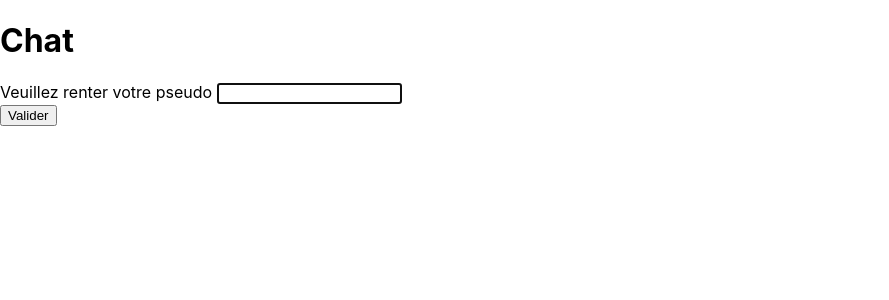
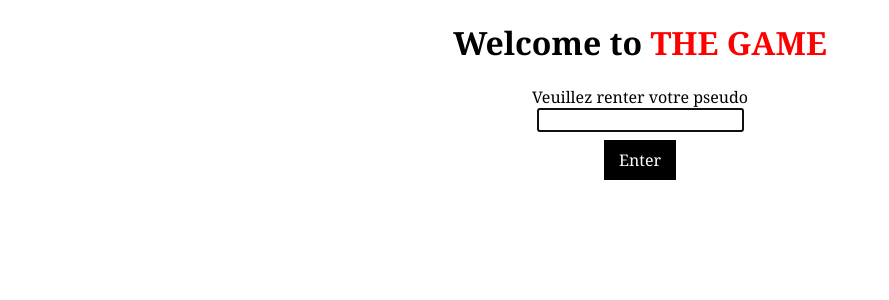
Before and after one commit to RomeoC13/THEGAME, a React (Create React App) app: page / in a window 1280 px wide. Shown: the top 300 px of the page, without its empty margins (0-889 px from the left). Built offline with nearby package versions, Linux system fonts and the light colour scheme; no server answers.

Commit message:
Visual improve part1

```diff
--- a/src/App.css
+++ b/src/App.css
@@ -1,42 +1,45 @@
-.App {
+
+form {
+  margin: 0 auto;
+  width: 250px;
   text-align: center;
 }
 
-.App-logo {
-  height: 40vmin;
-  pointer-events: none;
+h1 {
+  text-align: center;
+  font-size: xx-large;
 }
 
-@media (prefers-reduced-motion: no-preference) {
-  .App-logo {
-    animation: App-logo-spin infinite 20s linear;
-  }
+strong {
+  color: #ff0000;
 }
 
-.App-header {
-  background-color: #282c34;
-  min-height: 100vh;
-  display: flex;
-  flex-direction: column;
-  align-items: center;
-  justify-content: center;
-  font-size: calc(10px + 2vmin);
+button {
+  border: none;
+  background-color: black;
   color: white;
+  font-size: 16px;
+  padding: 9px 15px;
+  text-decoration: none;
+  display: inline-block;
+  margin: 8px;
 }
 
-.App-link {
-  color: #61dafb;
+* {
+  font-family: Georgia, serif;
+  text-align: center;
 }
 
-@keyframes App-logo-spin {
-  from {
-    transform: rotate(0deg);
-  }
-  to {
-    transform: rotate(360deg);
-  }
+#chat {
+  background-color: gray;
+  float: right;
+  border: black;
+}
+
+#topchat {
+  border-style: solid;
 }
 
 #myCanvas {
-  border:1px solid #000000;
+  border: 1px solid #000000;
 }
--- a/src/Canvas.js
+++ b/src/Canvas.js
@@ -54,8 +54,9 @@ class Canvas  extends React.Component {
         return (
             <div>
                 <h1>Canvas</h1>
-                <canvas ref={canvas => this.canvas = canvas} id="myCanvas" width="500" height="200" />
-                <button ref = {this.dessinRef} onClick="TODO Fonction">Dessiner</button>
+                <canvas ref={canvas => this.canvas = canvas} id="myCanvas" width="500" height="200"/>
+                <p>&nbsp;</p>
+                <button ref={this.dessinRef} onClick="TODO Fonction">Dessiner</button>
                 <button onClick="TODO Fonction">Clear</button>
             </div>
         )
--- a/src/ChatWindow.js
+++ b/src/ChatWindow.js
@@ -27,13 +27,15 @@ class ChatWindow extends React.Component {
     render() {
         const messages = this.state.messages.map((m) => <li key={m.name + m.text}> {m.name}: {m.text} </li>);
         return (
-            <div>
-                <h1>Messages</h1>
-                Pseudo : {this.props.name}
-                <InputField label="Message" onSubmit={this.submitMessage} autoFocus/>
+            <div id="chat">
+                <div id="topchat">
+                    <p>Welcome to THECHAT, {this.props.name}</p>
+                </div>
                 <ul>
                     {messages}
                 </ul>
+
+                <InputField label="Message" onSubmit={this.submitMessage} autoFocus/>
                 <button onClick={this.props.onQuit}>Quitter</button>
             </div>
         );
--- a/src/LoginWindow.js
+++ b/src/LoginWindow.js
@@ -5,10 +5,10 @@ import {ChatClient} from "./ChatClient";
 class LoginWindow extends React.Component {
     render() {
         return <div>
-            <h1>Chat</h1>
+            <h1>Welcome to <strong>THE GAME</strong></h1>
             <InputField label="Veuillez renter votre pseudo" onChange={this.props.onNameChange}
                         onSubmit={this.props.onLogin} autoFocus/>
-            <button onClick={this.props.onLogin}>Valider</button>
+            <button onClick={this.props.onLogin}>Enter</button>
         </div>
     }
 }
--- a/src/Pictionary.js
+++ b/src/Pictionary.js
@@ -1,5 +1,7 @@
 import {ChatWindow} from "./ChatWindow.js";
-import {Canvas} from "./Canvas.js"
+import {Canvas} from "./Canvas.js";
+import {Timer} from "./Timer.js";
+
 import React from "react";
 
 class Pictionary extends React.Component{
@@ -11,9 +13,8 @@ class Pictionary extends React.Component{
     }
 
 
-    sendMsg(text){
-        this.setState({message :text})
-        //console.log(this.state)
+    sendMsg(text) {
+        this.setState({message: text})
     }
 
     render() {
```
